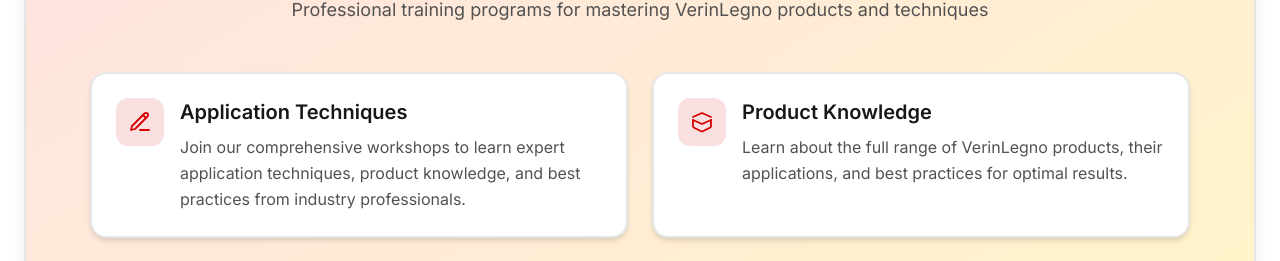
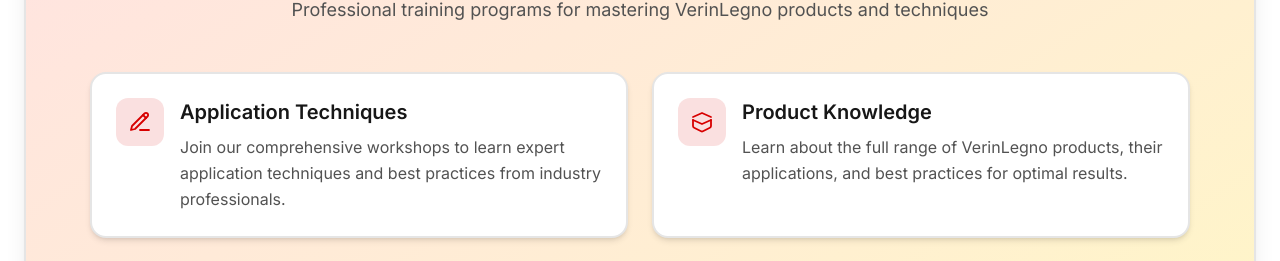
Before and after one commit to levonstepan/VerinLegno.am, a Next.js app: page / in a window 1280 px wide. Shown: the part 4618-4879 px from the top of the page. Built offline with nearby package versions, Linux system fonts and the light colour scheme.

Commit message:
Remove 'product knowledge' from Application Techniques description

```diff
--- a/app/shared/content.ts
+++ b/app/shared/content.ts
@@ -193,7 +193,7 @@ export const enContent = {
       {
         title: "Application Techniques",
         description:
-          "Join our comprehensive workshops to learn expert application techniques, product knowledge, and best practices from industry professionals.",
+          "Join our comprehensive workshops to learn expert application techniques and best practices from industry professionals.",
         icon: "application",
       },
       {
```
